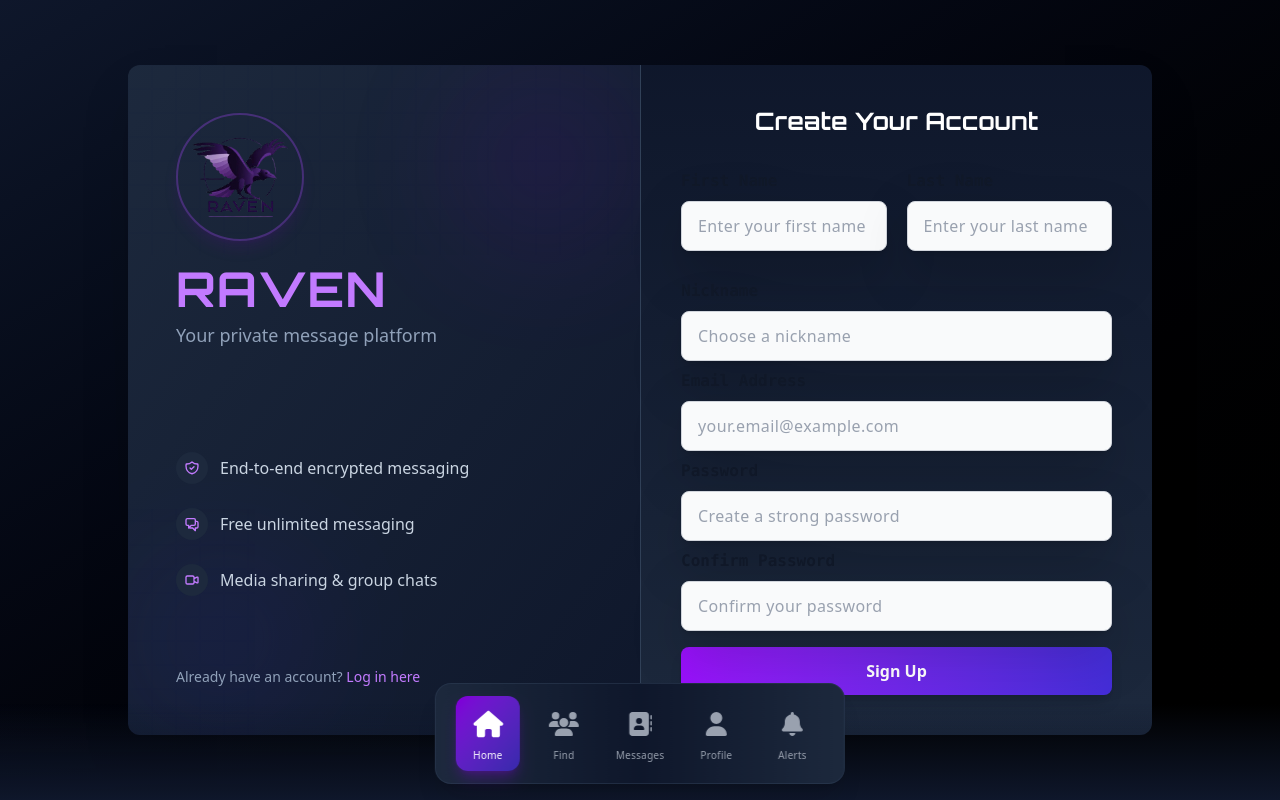
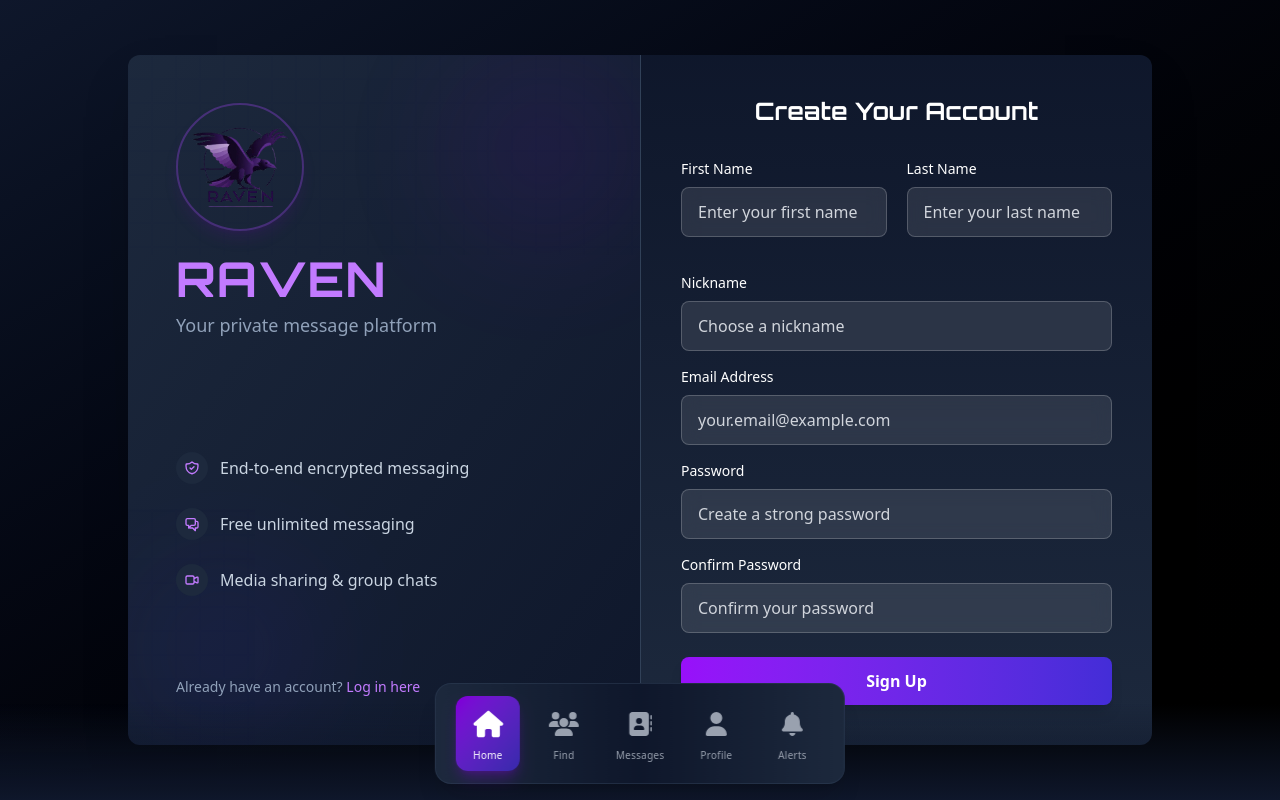
Before and after one commit to paralyuzov/Raven, a Vue app: page / in a window 1280 px wide. Built offline with nearby package versions, Linux system fonts and the light colour scheme; no server answers.

Commit message:
refactor styles

```diff
--- a/src/components/ui/InputField.vue
+++ b/src/components/ui/InputField.vue
@@ -1,60 +1,60 @@
-<script>
-export default {
-  props: {
-    modelValue: {
-      type: String,
-      required: true,
-    },
-    label: {
-      type: String,
-      required: true,
-    },
+<script setup>
+defineProps({
+  id: String,
+  label: String,
+  modelValue: [String, Number],
   type: {
     type: String,
-      default: 'text',
+    default: 'text'
   },
-    id: {
+  placeholder: String,
+  error: String,
+  theme: {
     type: String,
-      required: true,
+    default: 'light'
   },
-    placeholder: {
-      type: String,
-      default: '',
-    },
-    error: {
-      type: String,
-      default: '',
-    },
-  },
-  emits: ['update:modelValue'],
-  setup(props, { emit }) {
-    const updateValue = (value) => {
-      emit('update:modelValue', value);
-    };
+  icon: String
+});
 
-    return {
-      updateValue,
-    };
-  },
-};
+defineEmits(['update:modelValue', 'blur']);
 </script>
 
 <template>
-  <div class="mb-2 drop-shadow-2xl">
-    <label :for="id" class="block font-mono font-bold   text-gray-900">
+  <div class="mb-4">
+    <label
+      :for="id"
+      :class="[
+        'block mb-2 text-sm font-medium',
+        theme === 'dark' ? 'text-white' : 'text-gray-700'
+      ]"
+    >
       {{ label }}
     </label>
+
+    <div class="relative">
+      <div v-if="icon" class="absolute inset-y-0 left-0 pl-3 flex items-center pointer-events-none">
+        <i :class="`fas fa-${icon} text-gray-400`"></i>
+      </div>
+
       <input
+        :type="type"
         :id="id"
-      :type="type"
         :value="modelValue"
-      @input="updateValue($event.target.value)"
+        @input="$emit('update:modelValue', $event.target.value)"
+        @blur="$emit('blur')"
         :placeholder="placeholder"
         :class="[
-        'tracking-wide mt-2 block w-full px-4 py-3 rounded-lg border border-gray-300 bg-gray-50 text-gray-800 placeholder-gray-400 focus:outline-none focus:ring-2 focus:ring-purple-600 focus:border-purple-600 shadow-md transition-all duration-300 ease-in-out',
-        error ? 'border-red-500 focus:ring-red-500' : ''
+          'w-full rounded-lg focus:outline-none transition duration-300',
+          icon ? 'pl-4' : 'pl-4',
+          theme === 'dark'
+            ? 'bg-white/10 backdrop-blur-sm border border-white/20 text-white placeholder-gray-300 focus:ring-2 focus:ring-purple-500/50 focus:border-purple-500/50'
+            : 'border border-gray-200 text-gray-900 focus:border-purple-600 focus:ring-1 focus:ring-purple-600',
+          error ? (theme === 'dark' ? 'border-red-500/50 focus:border-red-500' : 'border-red-500')  : ''
         ]"
+        class="py-3 px-2"
       />
-    <p v-if="error" class="mt-1 text-sm font-exo text-red-500">{{ error }}</p>
+    </div>
+
+    <p v-if="error" class="mt-2 text-sm" :class="theme === 'dark' ? 'text-red-400' : 'text-red-600'">{{ error }}</p>
   </div>
 </template>
```
Lines whose indentation alone changed are shown as unchanged.
